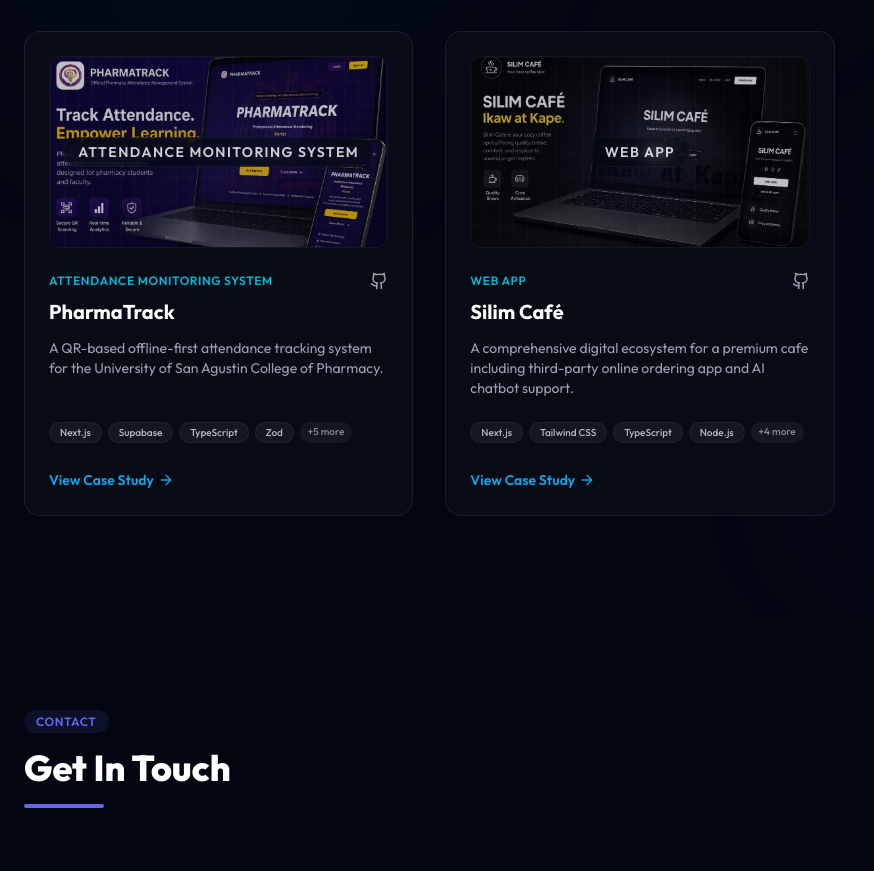
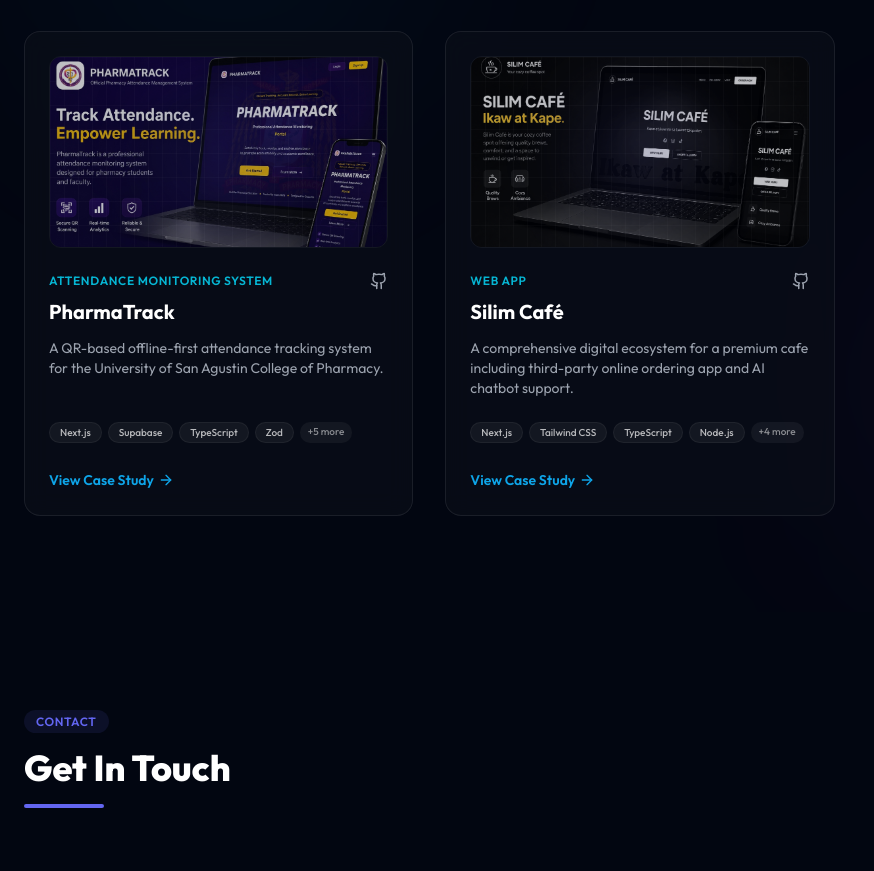
Before and after one commit to Alexander-Tolosa/E-Portfolio, a Next.js app: page / in a window 1280 px wide. Shown: the part 3100-3971 px from the top of the page, without its empty margins (0-874 px from the left). Built offline with nearby package versions, Linux system fonts and the light colour scheme; no server answers.

Commit message:
project card

```diff
--- a/src/components/ui/ProjectCard.tsx
+++ b/src/components/ui/ProjectCard.tsx
@@ -55,10 +55,6 @@ export function ProjectCard({ project, index }: ProjectCardProps) {
           {/* Animated decorative grid lines */}
           <div className="absolute inset-0 bg-[linear-gradient(to_right,rgba(255,255,255,0.02)_1px,transparent_1px),linear-gradient(to_bottom,rgba(255,255,255,0.02)_1px,transparent_1px)] bg-[size:14px_24px]" />
 
-          {/* Centralized text indicator */}
-          <span className="text-sm font-semibold text-white/80 group-hover:text-white transition-colors uppercase tracking-widest relative z-10 bg-brand-dark/60 backdrop-blur-sm px-3.5 py-1 rounded-full border border-white/5">
-            {project.category}
-          </span>
 
           {/* Soft center light source */}
           <div className="absolute top-1/2 left-1/2 -translate-x-1/2 -translate-y-1/2 w-32 h-32 bg-accent-indigo/10 rounded-full blur-2xl group-hover:bg-accent-blue/15 transition-colors" />
```
